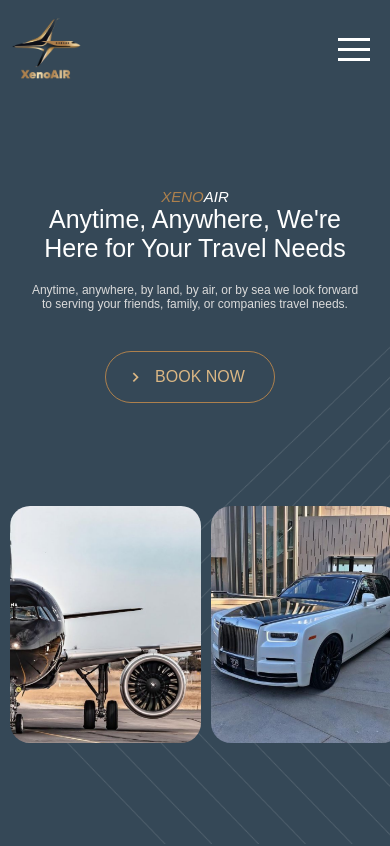
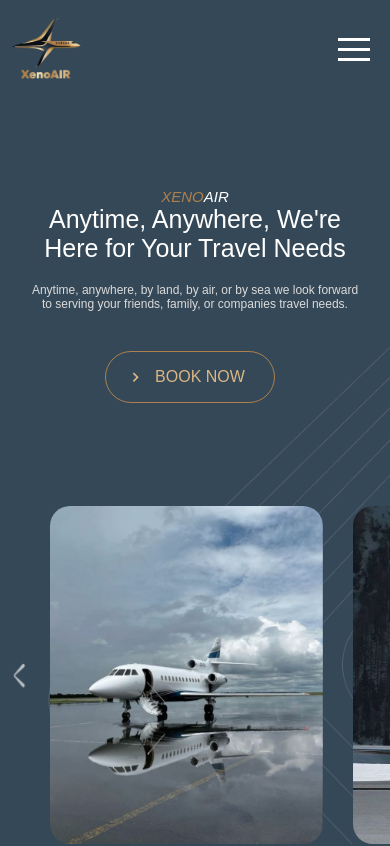
Before and after one commit to navpreet41548/xenoair, a Next.js app: page / in a window 390 px wide. Shown: the top 846 px of the page. Built offline with nearby package versions, Linux system fonts and the light colour scheme.

Commit message:
previous

```diff
--- a/section/HomeSection.js
+++ b/section/HomeSection.js
@@ -1,4 +1,4 @@
-import React, { useEffect, useState } from "react";
+import React from "react";
 import Image from "next/image";
 import styles from "@/styles/HomeSection.module.css";
 import Link from "next/link";
@@ -9,30 +9,7 @@
     const rightContainer = document.getElementsByClassName(styles.right)[0];
     rightContainer.classList.toggle(styles.rightActive);
   };
-  // Arrays of image pairs you want to rotate together
-  const imagePairs = [
-    ["/images/home/home1.png", "/images/home/home2.png"], // First pair
-    ["/images/home/home3.png", "/images/home/home4.png"], // Second pair, replace with your actual image paths
-    ["/images/home/home5.png", "/images/home/home6.png"], // Second pair, replace with your actual image paths
-    ["/images/home/home7.png", "/images/home/home8.png"], // Second pair, replace with your actual image paths
-    ["/images/home/home9.png", "/images/home/home5.png"], // Second pair, replace with your actual image paths
-  ];
 
-  // State to manage which pair of images is visible
-  const [visiblePairIndex, setVisiblePairIndex] = useState(0);
-  const [opacity, setOpacity] = useState("visible"); // New state to manage opacity
-
-  useEffect(() => {
-    const intervalId = setInterval(() => {
-      setOpacity("hidden"); // First, make the images invisible
-      setTimeout(() => {
-        setVisiblePairIndex((prevIndex) => (prevIndex + 1) % imagePairs.length); // Then change the image pair
-        setOpacity("visible"); // Finally, make the new images visible
-      }, 1000); // Wait for the opacity transition to complete before changing the images
-    }, 4000); // Increase interval to include opacity transition time
-
-    return () => clearInterval(intervalId);
-  }, [imagePairs.length]);
   return (
     <div className={styles.homeContainer}>
       <div className={styles.left}>
@@ -92,31 +69,26 @@
         className={styles.right}
       >
         <div className={styles.arrowIcon}>
-          {/* <Image
+          <Image
             onClick={handleArrowClick}
             className={styles.arrowImage}
             src={"/images/arrowIcon.png"}
             width={100}
             height={200}
             alt="Arrow Icon"
-          /> */}
+          />
         </div>
         <div className={styles.homeImageWrapper}>
-          {imagePairs[visiblePairIndex].map((src, index) => (
-            <Image
-              key={src}
-              className={`${styles.homeImage} ${styles[opacity]}`}
-              src={src}
-              width={500}
-              height={700}
-              loading="eager"
-              alt={`Rotating Image Pair ${visiblePairIndex + 1}, Image ${
-                index + 1
-              }`}
-            />
-          ))}
           <Image
-            className={`${styles.homeImage} ${styles.homeImageHidden}`}
+            className={styles.homeImage}
+            src={"/images/home/home1.png"}
+            width={500}
+            height={700}
+            loading="eager"
+            alt="Airplane Image"
+          />
+          <Image
+            className={styles.homeImage}
             src={"/images/home/home2.png"}
             width={500}
             height={700}
@@ -124,7 +96,7 @@
             alt="Airplane Image"
           />
           <Image
-            className={`${styles.homeImage} ${styles.homeImageHidden}`}
+            className={styles.homeImage}
             src={"/images/home/home4.png"}
             width={500}
             height={700}
@@ -132,7 +104,7 @@
             alt="Airplane Image"
           />
           <Image
-            className={`${styles.homeImage} ${styles.homeImageHidden}`}
+            className={styles.homeImage}
             src={"/images/home/home5.png"}
             width={500}
             height={700}
@@ -140,7 +112,7 @@
             alt="Airplane Image"
           />
           <Image
-            className={`${styles.homeImage} ${styles.homeImageHidden}`}
+            className={styles.homeImage}
             src={"/images/home/home3.png"}
             width={500}
             height={700}
@@ -148,7 +120,7 @@
             alt="Airplane Image"
           />
           <Image
-            className={`${styles.homeImage} ${styles.homeImageHidden}`}
+            className={styles.homeImage}
             src={"/images/home/home6.png"}
             width={500}
             height={700}
--- a/src/styles/HomeSection.module.css
+++ b/src/styles/HomeSection.module.css
@@ -82,22 +82,6 @@
   height: auto;
   margin-right: 30px;
   object-fit: cover;
-  transition: opacity 1s ease-in-out; /* Smooth transition for the opacity change */
-}
-
-.homeImageAnimation {
-  position: absolute;
-}
-
-.hidden {
-  opacity: 0;
-}
-.homeImageHidden {
-  opacity: 0;
-}
-
-.visible {
-  opacity: 1;
 }
 
 .tagLine {
@@ -290,7 +274,7 @@
     margin-left: 30px;
   }
   .right {
-    left: 50%;
+    left: 55%;
   }
 }
 
@@ -342,19 +326,11 @@
   .buttonContainer {
     justify-content: center;
   }
-  .homeImageWrapper {
-    left: 0;
-  }
-  .right {
-    bottom: -30px;
-    left: 14%;
-  }
 }
 
 @media screen and (max-width: 700px) {
   .right {
     min-height: 320px;
-    bottom: 0;
   }
   .homeImageWrapper {
     left: 50px;
@@ -395,11 +371,9 @@
   }
   .homeImageWrapper {
     height: 100%;
-    left: 10px;
   }
   .homeImage {
-    height: 70%;
-    margin-right: 10px;
+    height: 100%;
     width: auto;
   }
   .button2 {
```
